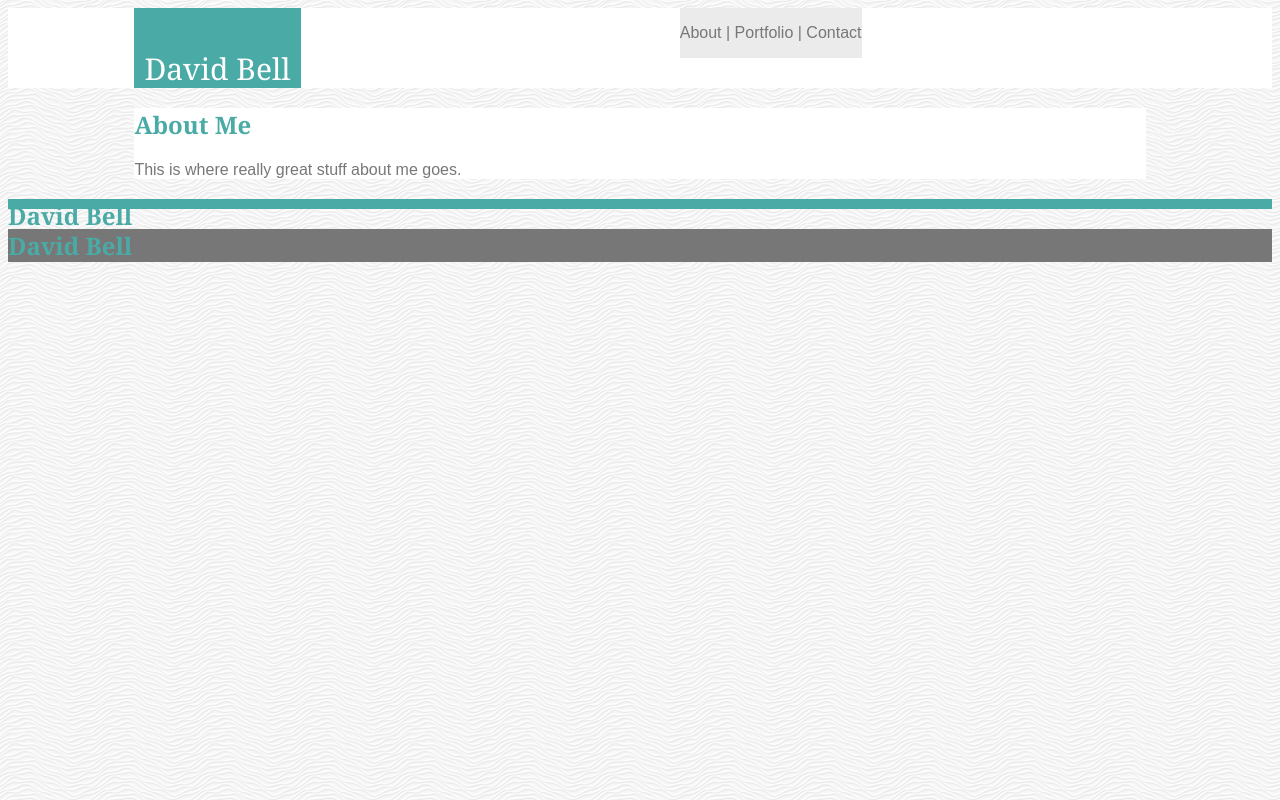
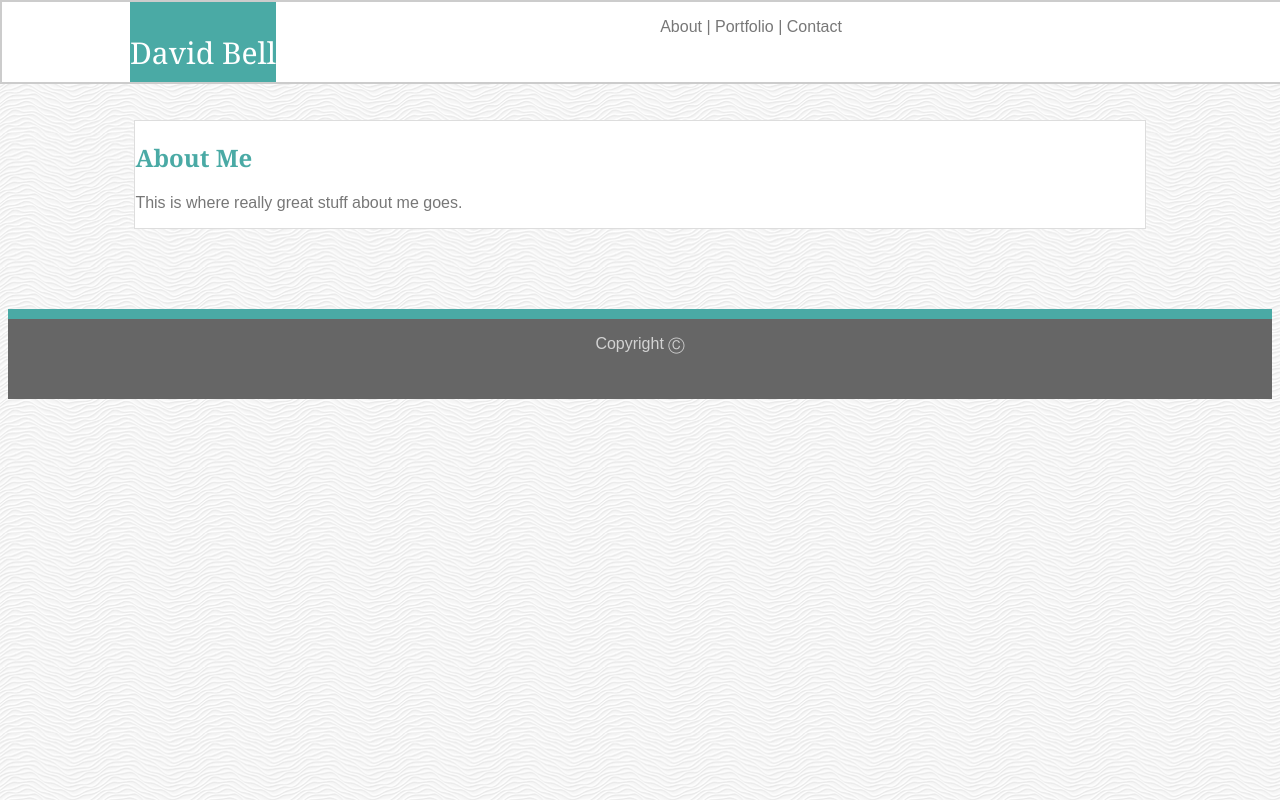
Before and after one commit to actualizeit/Basic-Portfolio, a plain HTML site: page index.html in a window 1280 px wide. Drawn offline with Linux system fonts and the light colour scheme.

Commit message:
first page formatting

```diff
--- a/assets/css/style.css
+++ b/assets/css/style.css
@@ -9,17 +9,22 @@ body {
     margin: 0;
     padding: 0;
     border: 0;
-
-    background: #ffffff;
+    position: fixed;
+    top: 0px;
+    left:0px;
+    border-style: solid;
+    border-width: 2px;
+    border-color: #cccccc;
+    background-color: #ffffff;
     overflow:hidden;
 }
 
 .MyName {
     font-family: 'Georgia', Times, Times New Roman, serif;
-    height: 100%;
+    height: 80px;
     float: left;
     margin-left:10%;
-    padding: 10px;
+    padding: 0px;
     background: #4aaaa5;
     font-size: 30px;
     color: white;
@@ -28,9 +33,9 @@ body {
   }
 
 .Nav{
-    background: #ebebeb;
     float: left;
     margin-left:30%;
+    vertical-align: middle;
 }
 
 body{
@@ -41,9 +46,10 @@ body{
 .AboutMe{
     color: #777777;
     background:#ffffff;
+    border-style: solid;
     border-color: #dddddd;
-    border-width: 10px;
-    margin: 0 10% 0 10%;
+    border-width: 1px;
+    margin: 120px 10% 80px 10%;
   }
 
 
@@ -51,6 +57,8 @@ body{
 .Divider{
     background: #4aaaa5;
     height: 10px;
+    width: 100%;
+    float:left;
 }
 
 .Aside{
@@ -59,6 +67,11 @@ body{
 
 .Footer{
     background: #666666;
+    height: 80px;
+    text-align: center;
+    color:lightgray;
+    width: 100%;
+    float: left;
 }
 
 .Article{
--- a/index.html
+++ b/index.html
@@ -21,12 +21,10 @@
             <p>This is where really great stuff about me goes.</p>
     </section>
 
-    <section class="Divider">
-            <h1>David Bell</h1>
-    </section>
-    <section class="Article">
-            <h1>David Bell</h1>
+    <section class="Divider"></section>
 
+    <section class="Footer">
+        <p>Copyright &#9400</p>
     </section>
 
     </section>
```
